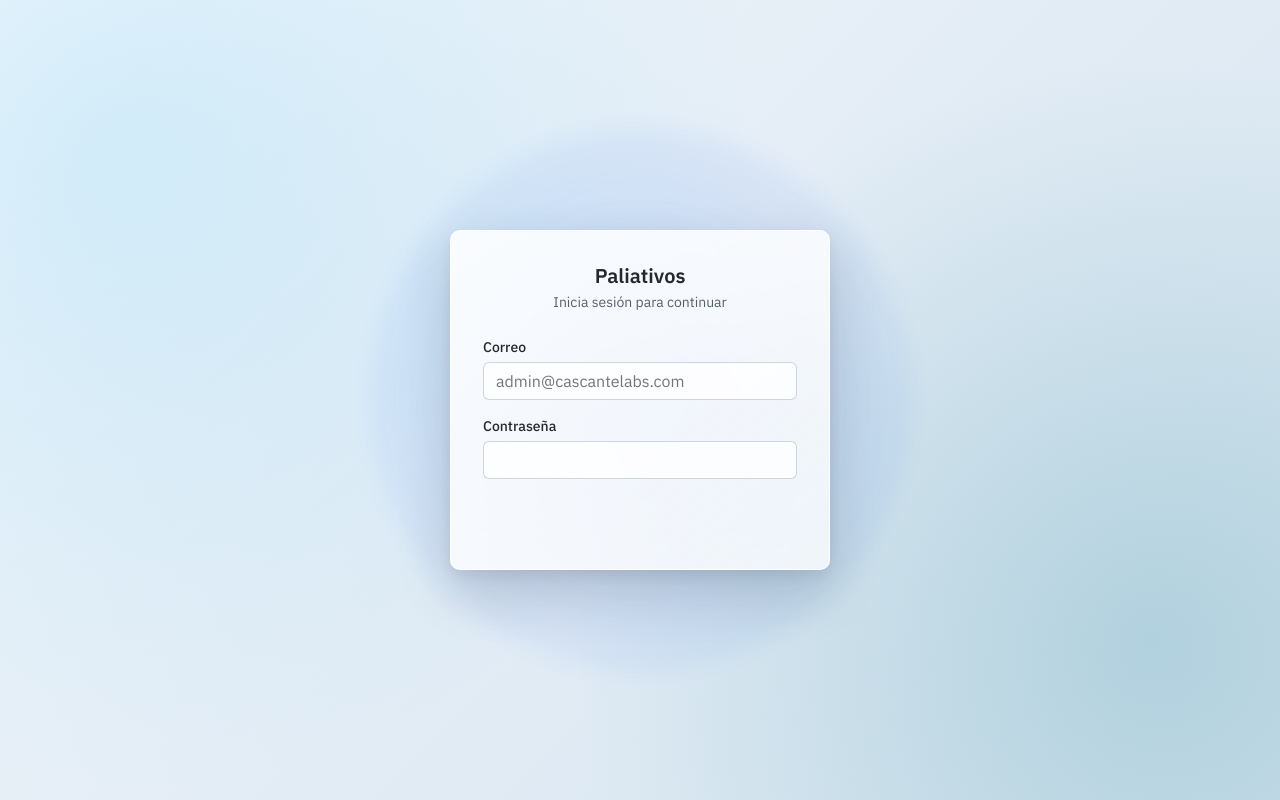
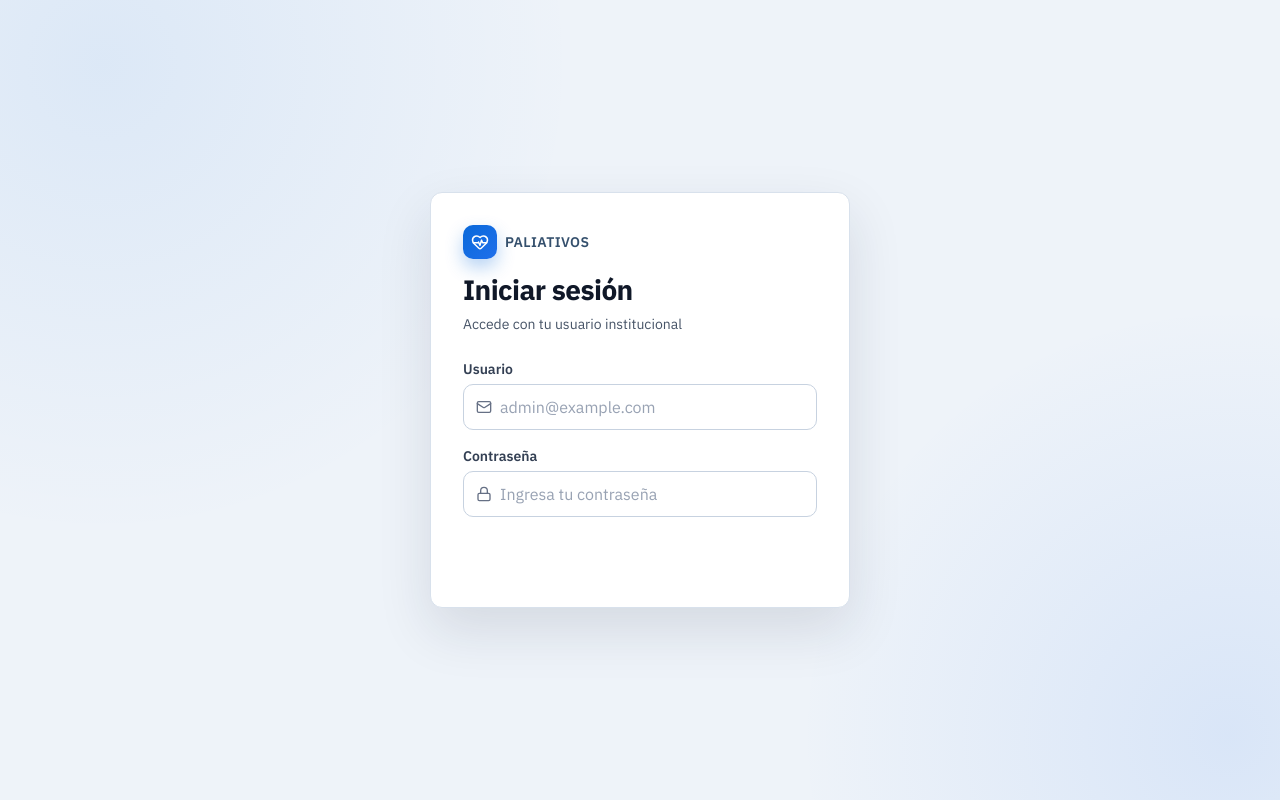
Before and after one commit to Gadielc15c/paliativos-frontend, a React (Vite) app: page / in a window 1280 px wide. Built offline with nearby package versions, Linux system fonts and the light colour scheme; no server answers.

Commit message:
feat(auth): update login functionality with refined UI and GSAP animations

```diff
--- a/src/modules/auth/LoginPage.css
+++ b/src/modules/auth/LoginPage.css
@@ -1,66 +1,70 @@
 .login-page {
-  position: relative;
-  overflow: hidden;
   min-height: 100vh;
   display: flex;
   align-items: center;
   justify-content: center;
   background:
-    radial-gradient(circle at 10% 20%, rgba(56, 189, 248, 0.16), transparent 48%),
-    radial-gradient(circle at 90% 80%, rgba(14, 116, 144, 0.2), transparent 44%),
-    linear-gradient(135deg, #f3f7fb 0%, #e2ecf5 52%, #d7e6f0 100%);
+    radial-gradient(circle at 8% 8%, rgba(9, 105, 218, 0.08), transparent 34%),
+    radial-gradient(circle at 96% 92%, rgba(31, 111, 235, 0.1), transparent 30%),
+    #eef3f9;
   padding: var(--space-6);
 }
 
-.login-aura {
-  position: absolute;
-  width: min(68vh, 680px);
-  aspect-ratio: 1;
-  border-radius: 999px;
-  background: radial-gradient(circle, rgba(37, 99, 235, 0.26), rgba(37, 99, 235, 0));
-  filter: blur(10px);
-  opacity: 0.72;
-  pointer-events: none;
-}
-
 .login-card {
-  position: relative;
-  z-index: 1;
   width: 100%;
-  max-width: 380px;
-  background: linear-gradient(
-    145deg,
-    rgba(255, 255, 255, 0.88),
-    rgba(255, 255, 255, 0.74)
-  );
-  backdrop-filter: blur(7px);
-  border: 1px solid rgba(255, 255, 255, 0.85);
-  border-radius: calc(var(--radius-md) + 2px);
-  box-shadow:
-    0 22px 54px rgba(16, 24, 40, 0.16),
-    0 6px 16px rgba(15, 23, 42, 0.08);
+  max-width: 420px;
+  background-color: #ffffff;
+  border: 1px solid #d8e1ec;
+  border-radius: 12px;
+  box-shadow: 0 22px 54px rgba(22, 35, 56, 0.12);
   padding: var(--space-8);
   display: flex;
   flex-direction: column;
   gap: var(--space-4);
-  will-change: transform;
+}
+
+.login-brand {
+  display: inline-flex;
+  align-items: center;
+  gap: var(--space-2);
+}
+
+.login-brand-mark {
+  width: 34px;
+  height: 34px;
+  border-radius: 10px;
+  display: inline-flex;
+  align-items: center;
+  justify-content: center;
+  color: #ffffff;
+  background: linear-gradient(135deg, #0969da 0%, #1f6feb 100%);
+  box-shadow: 0 8px 18px rgba(9, 105, 218, 0.3);
+}
+
+.login-brand-name {
+  font-size: var(--text-sm);
+  font-weight: var(--font-semibold);
+  color: #35506d;
+  letter-spacing: 0.03em;
+  text-transform: uppercase;
 }
 
 .login-header {
-  text-align: center;
   margin-bottom: var(--space-2);
 }
 
 .login-title {
-  font-size: var(--text-xl);
-  font-weight: 600;
-  color: var(--text-primary);
-  margin: 0 0 var(--space-1);
+  font-size: 1.75rem;
+  font-weight: 700;
+  line-height: 1.1;
+  letter-spacing: -0.02em;
+  color: #101828;
+  margin: 0 0 var(--space-2);
 }
 
 .login-subtitle {
   font-size: var(--text-sm);
-  color: var(--text-muted);
+  color: #475467;
   margin: 0;
 }
 
@@ -72,30 +76,50 @@
 
 .login-label {
   font-size: var(--text-sm);
-  color: var(--text-primary);
-  font-weight: 500;
+  color: #344054;
+  font-weight: 600;
+}
+
+.login-input-wrap {
+  display: flex;
+  align-items: center;
+  gap: var(--space-2);
+  border: 1px solid #c7d2e0;
+  border-radius: 10px;
+  padding: 0 var(--space-3);
+  height: 46px;
+  background-color: #ffffff;
+  transition: border-color 0.18s ease, box-shadow 0.18s ease;
+}
+
+.login-input-wrap:focus-within {
+  border-color: #0969da;
+  box-shadow: 0 0 0 3px rgba(9, 105, 218, 0.14);
+}
+
+.login-input-icon {
+  color: #667085;
+  flex-shrink: 0;
 }
 
 .login-field input {
-  font-family: inherit;
+  flex: 1;
+  min-width: 0;
+  height: 100%;
+  border: none;
+  background: transparent;
+  color: #101828;
   font-size: var(--text-base);
-  padding: var(--space-2) var(--space-3);
-  border: 1px solid rgba(148, 163, 184, 0.45);
-  border-radius: var(--radius-sm);
-  background-color: rgba(255, 255, 255, 0.78);
-  color: var(--text-primary);
   outline: none;
-  transition: border-color 0.2s, box-shadow 0.2s, background-color 0.2s;
 }
 
-.login-field input:focus {
-  border-color: #2563eb;
-  box-shadow: 0 0 0 3px rgba(37, 99, 235, 0.16);
-  background-color: #fff;
+.login-field input::placeholder {
+  color: #98a2b3;
 }
 
 .login-field input:disabled {
-  background-color: rgba(237, 242, 247, 0.72);
+  color: #98a2b3;
+  background-color: #f6f8fa;
   cursor: not-allowed;
 }
 
@@ -105,43 +129,43 @@
   gap: var(--space-2);
   padding: var(--space-2) var(--space-3);
   background-color: rgba(207, 34, 46, 0.08);
-  border: 1px solid rgba(207, 34, 46, 0.25);
-  border-radius: var(--radius-sm);
-  color: var(--accent-danger);
+  border: 1px solid rgba(207, 34, 46, 0.28);
+  border-radius: 10px;
+  color: #b42318;
   font-size: var(--text-sm);
 }
 
 .login-submit {
+  width: 100%;
   display: flex;
   align-items: center;
   justify-content: center;
   gap: var(--space-2);
   padding: var(--space-3) var(--space-4);
-  background: linear-gradient(120deg, #2563eb 0%, #0284c7 100%);
-  color: white;
+  background: linear-gradient(120deg, #0969da 0%, #1f6feb 100%);
+  color: #ffffff;
   border: none;
-  border-radius: var(--radius-sm);
+  border-radius: 10px;
   font-size: var(--text-base);
-  font-weight: 500;
+  font-weight: 600;
   cursor: pointer;
-  transition: opacity 0.2s, transform 0.12s, box-shadow 0.2s;
-  box-shadow: 0 12px 24px rgba(37, 99, 235, 0.28);
-  will-change: transform;
+  transition: transform 0.14s ease, box-shadow 0.2s ease, opacity 0.2s ease;
+  box-shadow: 0 12px 24px rgba(9, 105, 218, 0.28);
 }
 
 .login-submit:hover:not(:disabled) {
-  opacity: 0.98;
   transform: translateY(-1px);
-  box-shadow: 0 16px 30px rgba(37, 99, 235, 0.34);
+  box-shadow: 0 16px 30px rgba(9, 105, 218, 0.34);
 }
 
 .login-submit:active:not(:disabled) {
-  transform: translateY(1px) scale(0.99);
+  transform: translateY(1px);
 }
 
 .login-submit:disabled {
-  opacity: 0.55;
+  opacity: 0.62;
   cursor: not-allowed;
+  box-shadow: none;
 }
 
 .login-spinner {
@@ -151,9 +175,11 @@
 @media (max-width: 640px) {
   .login-page {
     padding: var(--space-4);
+    align-items: stretch;
   }
 
   .login-card {
+    margin: auto 0;
     padding: var(--space-6);
     max-width: 100%;
   }
@@ -161,7 +187,7 @@
 
 @media (prefers-reduced-motion: reduce) {
   .login-submit,
-  .login-field input {
+  .login-input-wrap {
     transition: none;
   }
 }
--- a/src/modules/auth/LoginPage.tsx
+++ b/src/modules/auth/LoginPage.tsx
@@ -1,5 +1,5 @@
 import { FormEvent, useLayoutEffect, useRef, useState } from "react";
-import { Loader, LogIn, AlertTriangle } from "lucide-react";
+import { Loader, LogIn, AlertTriangle, HeartPulse, Mail, Lock } from "lucide-react";
 import gsap from "gsap";
 import { login, restoreSession } from "../../services/auth";
 import type { AuthSession } from "../../services/auth";
@@ -12,7 +12,7 @@ interface LoginPageProps {
 export function LoginPage({ onSuccess }: LoginPageProps) {
   const pageRef = useRef<HTMLDivElement | null>(null);
   const cardRef = useRef<HTMLFormElement | null>(null);
-  const [email, setEmail] = useState("");
+  const [username, setUsername] = useState("");
   const [password, setPassword] = useState("");
   const [submitting, setSubmitting] = useState(false);
   const [error, setError] = useState<string | null>(null);
@@ -32,21 +32,19 @@ export function LoginPage({ onSuccess }: LoginPageProps) {
     }
 
     const ctx = gsap.context(() => {
-      gsap.set(card, { transformPerspective: 900 });
-      gsap.set(".login-aura", { transformOrigin: "50% 50%" });
-
       const intro = gsap.timeline({ defaults: { ease: "power3.out" } });
       intro
-        .from(".login-aura", { scale: 0.8, opacity: 0, duration: 1 }, 0)
-        .from(".login-card", { y: 36, opacity: 0, duration: 0.8 }, 0.08)
-        .from(".login-title", { y: 20, opacity: 0, duration: 0.6 }, 0.18)
-        .from(".login-subtitle", { y: 16, opacity: 0, duration: 0.5 }, 0.24)
+        .from(".login-card", { y: 18, opacity: 0, duration: 0.54 }, 0)
+        .from(".login-brand-mark", { scale: 0.88, opacity: 0, duration: 0.32 }, 0.1)
+        .from(".login-brand-name", { y: 6, opacity: 0, duration: 0.28 }, 0.15)
+        .from(".login-title", { y: 10, opacity: 0, duration: 0.32 }, 0.16)
+        .from(".login-subtitle", { y: 8, opacity: 0, duration: 0.28 }, 0.2)
         .from(
           ".login-field",
-          { y: 18, opacity: 0, duration: 0.48, stagger: 0.09 },
-          0.3
+          { y: 10, opacity: 0, duration: 0.32, stagger: 0.06 },
+          0.22
         )
-        .from(".login-submit", { y: 14, opacity: 0, duration: 0.48 }, 0.52);
+        .from(".login-submit", { y: 8, opacity: 0, duration: 0.28 }, 0.34);
 
       const inputs = Array.from(
         card.querySelectorAll<HTMLInputElement>(".login-field input")
@@ -65,14 +63,8 @@ export function LoginPage({ onSuccess }: LoginPageProps) {
 
         const focusIn = () => {
           gsap.to(field, {
-            y: -2,
-            duration: 0.22,
-            ease: "power2.out",
-          });
-          gsap.to(".login-aura", {
-            opacity: 0.9,
-            scale: 1.06,
-            duration: 0.3,
+            y: -1,
+            duration: 0.16,
             ease: "power2.out",
           });
         };
@@ -80,13 +72,7 @@ export function LoginPage({ onSuccess }: LoginPageProps) {
         const focusOut = () => {
           gsap.to(field, {
             y: 0,
-            duration: 0.22,
-            ease: "power2.out",
-          });
-          gsap.to(".login-aura", {
-            opacity: 0.72,
-            scale: 1,
-            duration: 0.35,
+            duration: 0.16,
             ease: "power2.out",
           });
         };
@@ -96,47 +82,7 @@ export function LoginPage({ onSuccess }: LoginPageProps) {
         cleanupHandlers.push({ input, focusIn, focusOut });
       });
 
-      const moveCard = (event: MouseEvent) => {
-        const bounds = card.getBoundingClientRect();
-        const offsetX = (event.clientX - bounds.left) / bounds.width - 0.5;
-        const offsetY = (event.clientY - bounds.top) / bounds.height - 0.5;
-
-        gsap.to(card, {
-          rotateY: offsetX * 7,
-          rotateX: -offsetY * 7,
-          transformOrigin: "50% 50%",
-          duration: 0.35,
-          ease: "power2.out",
-        });
-        gsap.to(".login-aura", {
-          xPercent: offsetX * 10,
-          yPercent: offsetY * 10,
-          duration: 0.4,
-          ease: "power2.out",
-        });
-      };
-
-      const resetCard = () => {
-        gsap.to(card, {
-          rotateX: 0,
-          rotateY: 0,
-          duration: 0.45,
-          ease: "power2.out",
-        });
-        gsap.to(".login-aura", {
-          xPercent: 0,
-          yPercent: 0,
-          duration: 0.45,
-          ease: "power2.out",
-        });
-      };
-
-      card.addEventListener("mousemove", moveCard);
-      card.addEventListener("mouseleave", resetCard);
-
       return () => {
-        card.removeEventListener("mousemove", moveCard);
-        card.removeEventListener("mouseleave", resetCard);
         cleanupHandlers.forEach(({ input, focusIn, focusOut }) => {
           input.removeEventListener("focus", focusIn);
           input.removeEventListener("blur", focusOut);
@@ -187,7 +133,12 @@ export function LoginPage({ onSuccess }: LoginPageProps) {
   }, [error]);
 
   useLayoutEffect(() => {
-    const button = cardRef.current?.querySelector<HTMLButtonElement>(
+    const card = cardRef.current;
+    if (!card) {
+      return;
+    }
+
+    const button = card.querySelector<HTMLButtonElement>(
       ".login-submit"
     );
     if (!button) {
@@ -197,7 +148,7 @@ export function LoginPage({ onSuccess }: LoginPageProps) {
     const ctx = gsap.context(() => {
       if (submitting) {
         gsap.to(button, {
-          scale: 0.98,
+          scale: 0.985,
           duration: 0.12,
           ease: "power2.out",
           yoyo: true,
@@ -210,7 +161,7 @@ export function LoginPage({ onSuccess }: LoginPageProps) {
           ease: "power2.out",
         });
       }
-    }, cardRef);
+    }, card);
 
     return () => {
       ctx.revert();
@@ -222,7 +173,7 @@ export function LoginPage({ onSuccess }: LoginPageProps) {
     setError(null);
     setSubmitting(true);
     try {
-      await login({ email: email.trim(), password });
+      await login({ username: username.trim(), password });
       const session = await restoreSession();
       if (!session) {
         throw new Error("No se pudo cargar el usuario tras el login.");
@@ -247,28 +198,39 @@ export function LoginPage({ onSuccess }: LoginPageProps) {
 
   return (
     <div className="login-page" ref={pageRef}>
-      <div className="login-aura" aria-hidden />
       <form className="login-card" onSubmit={handleSubmit} ref={cardRef}>
+        <div className="login-brand" aria-hidden>
+          <div className="login-brand-mark">
+            <HeartPulse size={18} />
+          </div>
+          <span className="login-brand-name">Paliativos</span>
+        </div>
+
         <div className="login-header">
-          <h1 className="login-title">Paliativos</h1>
-          <p className="login-subtitle">Inicia sesión para continuar</p>
+          <h1 className="login-title">Iniciar sesión</h1>
+          <p className="login-subtitle">Accede con tu usuario institucional</p>
         </div>
 
         <label className="login-field">
-          <span className="login-label">Correo</span>
+          <span className="login-label">Usuario</span>
+          <div className="login-input-wrap">
+            <Mail size={16} className="login-input-icon" />
             <input
-            type="email"
+              type="text"
               autoComplete="username"
               required
-            value={email}
-            onChange={(event) => setEmail(event.target.value)}
+              value={username}
+              onChange={(event) => setUsername(event.target.value)}
               disabled={submitting}
-            placeholder="admin@cascantelabs.com"
+              placeholder="admin@example.com"
             />
+          </div>
         </label>
 
         <label className="login-field">
           <span className="login-label">Contraseña</span>
+          <div className="login-input-wrap">
+            <Lock size={16} className="login-input-icon" />
             <input
               type="password"
               autoComplete="current-password"
@@ -276,7 +238,9 @@ export function LoginPage({ onSuccess }: LoginPageProps) {
               value={password}
               onChange={(event) => setPassword(event.target.value)}
               disabled={submitting}
+              placeholder="Ingresa tu contraseña"
             />
+          </div>
         </label>
 
         {error && (
@@ -289,7 +253,7 @@ export function LoginPage({ onSuccess }: LoginPageProps) {
         <button
           type="submit"
           className="login-submit"
-          disabled={submitting || !email || !password}
+          disabled={submitting || !username || !password}
         >
           {submitting ? (
             <Loader size={16} className="login-spinner" />
```
Also changed, not shown: src/services/auth.ts (+10 -2 lines), 1 other file (tests, documents, lock files or other folders). Lines whose indentation alone changed are shown as unchanged.
